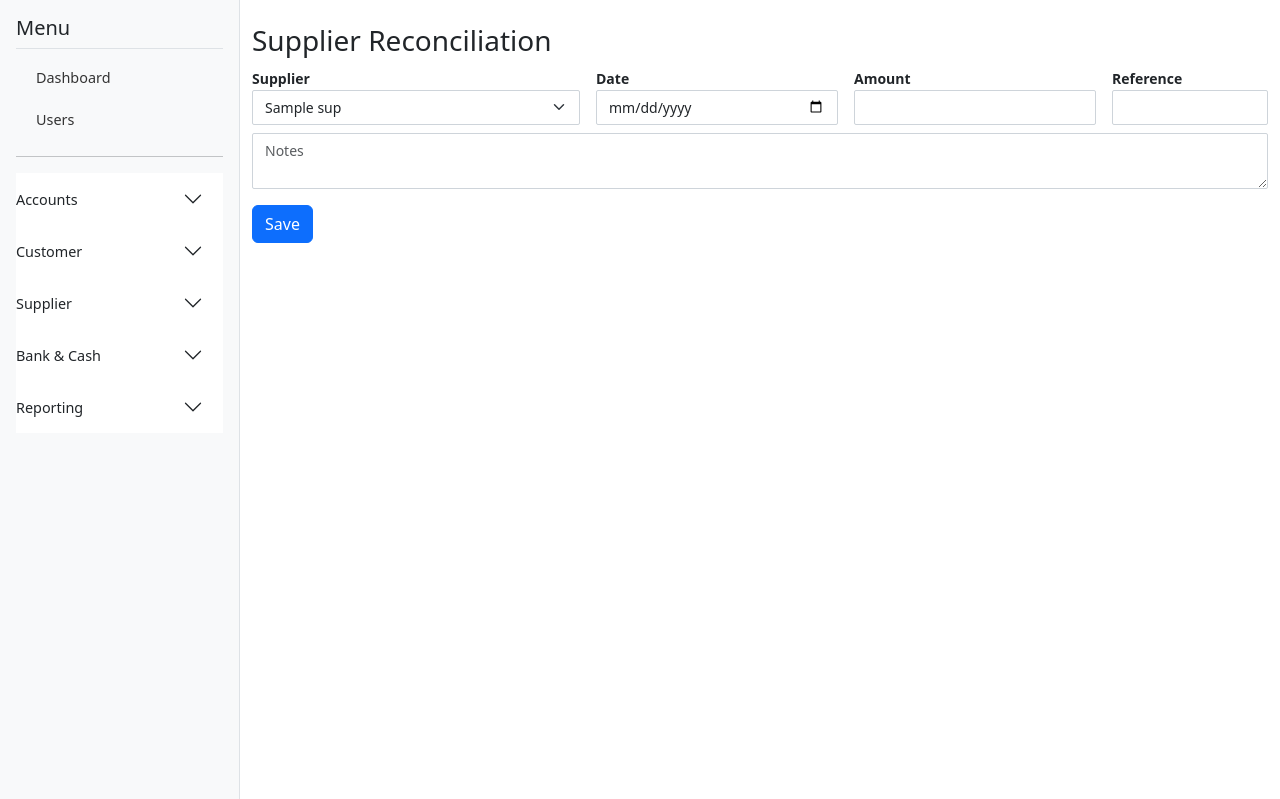
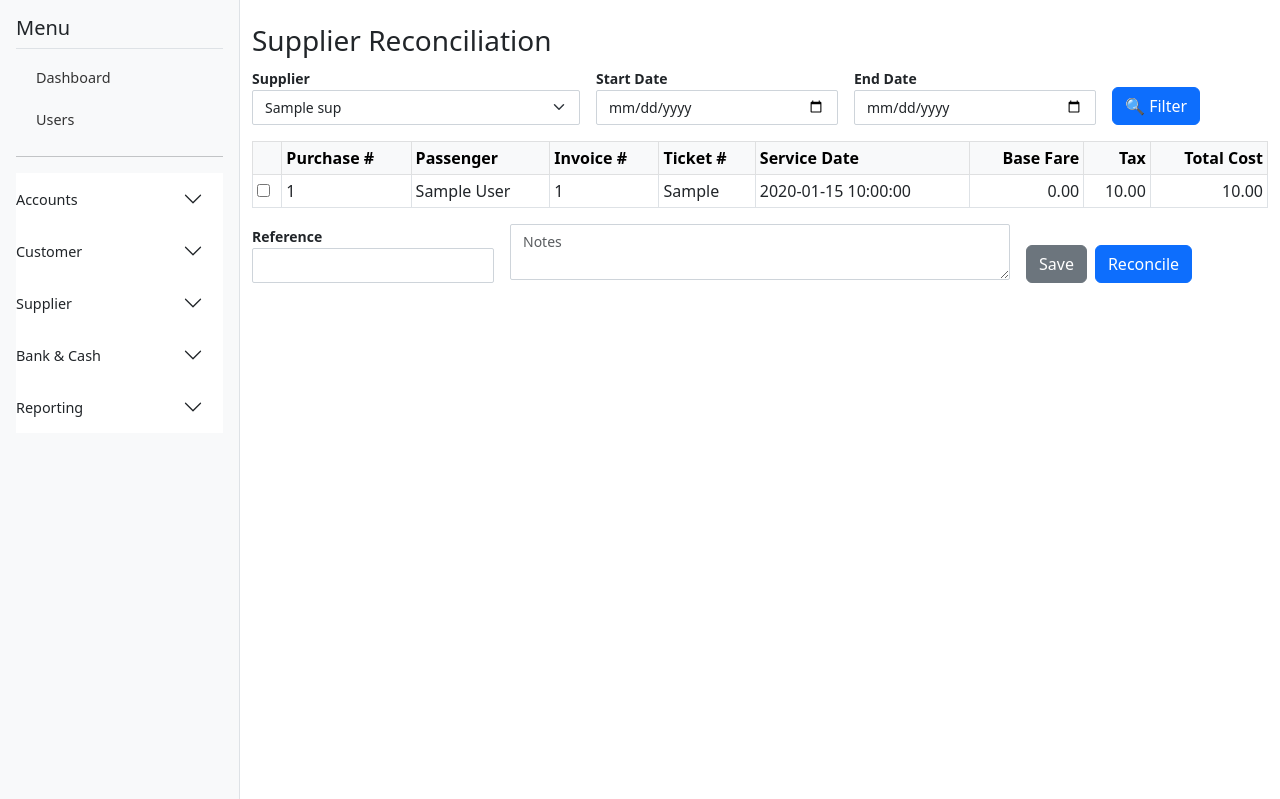
Before and after one commit to farhathwin/tbo, a Flask app: template app/templates/accounting/supplier_reconcile.html in a window 1280 px wide. Shown: the part 40-839 px from the top of the page. Run offline with Flask 3, Linux system fonts and the light colour scheme; the template is opened without the code that fills it: most values are stand-ins (such as "Sample title", 1, 10 or a date in 2020); some libraries are stand-ins or nearby versions.

Commit message:
Add supplier reconciliation workflow

```diff
--- a/app/templates/accounting/supplier_reconcile.html
+++ b/app/templates/accounting/supplier_reconcile.html
@@ -2,34 +2,78 @@
 {% block title %}Supplier Reconciliation{% endblock %}
 {% block content %}
 <h3>Supplier Reconciliation</h3>
-<form method="POST">
-  <div class="row g-3">
+
+<form method="get" class="row g-3 mb-3">
   <div class="col-md-4">
     <label>Supplier</label>
-      <select name="supplier_id" class="form-select" required>
+    <select name="supplier_id" class="form-select">
+      <option value="">-- Select --</option>
       {% for sup in suppliers %}
-        <option value="{{ sup.id }}">{{ sup.business_name }}</option>
+      <option value="{{ sup.id }}" {% if sup.id == selected_supplier_id %}selected{% endif %}>{{ sup.business_name }}</option>
       {% endfor %}
     </select>
   </div>
   <div class="col-md-3">
-      <label>Date</label>
-      <input type="date" name="recon_date" class="form-control" value="{{ current_date }}" required>
+    <label>Start Date</label>
+    <input type="date" name="start_date" class="form-control" value="{{ start_date }}">
   </div>
   <div class="col-md-3">
-      <label>Amount</label>
-      <input type="number" step="0.01" name="amount" class="form-control" required>
+    <label>End Date</label>
+    <input type="date" name="end_date" class="form-control" value="{{ end_date }}">
   </div>
-    <div class="col-md-2">
+  <div class="col-md-2 d-flex align-items-end">
+    <button type="submit" class="btn btn-primary">🔍 Filter</button>
+  </div>
+</form>
+
+<form method="post">
+  <input type="hidden" name="supplier_id" value="{{ selected_supplier_id }}">
+  <input type="hidden" name="recon_date" value="{{ current_date }}">
+  <table class="table table-sm table-bordered">
+    <thead class="table-light">
+      <tr>
+        <th></th>
+        <th>Purchase #</th>
+        <th>Passenger</th>
+        <th>Invoice #</th>
+        <th>Ticket #</th>
+        <th>Service Date</th>
+        <th class="text-end">Base Fare</th>
+        <th class="text-end">Tax</th>
+        <th class="text-end">Total Cost</th>
+      </tr>
+    </thead>
+    <tbody>
+      {% for line in lines %}
+      <tr>
+        <td><input type="checkbox" name="line_ids" value="{{ line.id }}"></td>
+        <td>{{ line.purchase_number }}</td>
+        <td>{{ line.pax.first_name }} {{ line.pax.last_name }}</td>
+        <td>{{ line.invoice.invoice_number }}</td>
+        <td>{{ line.ticket_no }}</td>
+        <td>{{ line.service_date }}</td>
+        <td class="text-end">{{ '%.2f'|format(line.base_fare or 0) }}</td>
+        <td class="text-end">{{ '%.2f'|format(line.tax or 0) }}</td>
+        <td class="text-end">{{ '%.2f'|format((line.base_fare or 0)+(line.tax or 0)) }}</td>
+      </tr>
+      {% else %}
+      <tr><td colspan="9" class="text-center">No lines found.</td></tr>
+      {% endfor %}
+    </tbody>
+  </table>
+
+  <div class="row g-3">
+    <div class="col-md-3">
       <label>Reference</label>
       <input type="text" name="reference" class="form-control">
     </div>
-  </div>
-  <div class="mt-2">
+    <div class="col-md-6">
       <textarea name="notes" class="form-control" placeholder="Notes"></textarea>
     </div>
-  <div class="mt-3">
-    <button type="submit" class="btn btn-primary">Save</button>
+    <div class="col-md-3 d-flex align-items-end">
+      <button type="submit" name="action" value="save" class="btn btn-secondary me-2">Save</button>
+      <button type="submit" name="action" value="reconcile" class="btn btn-primary">Reconcile</button>
+    </div>
   </div>
 </form>
 {% endblock %}
```
Also changed, not shown: app/models/models.py (+27 -0 lines), app/routes/accounting_routes.py (+82 -7 lines), app/templates/accounting/supplier_reconciliation_list.html (added, +31 -0 lines). Lines whose indentation alone changed are shown as unchanged.
